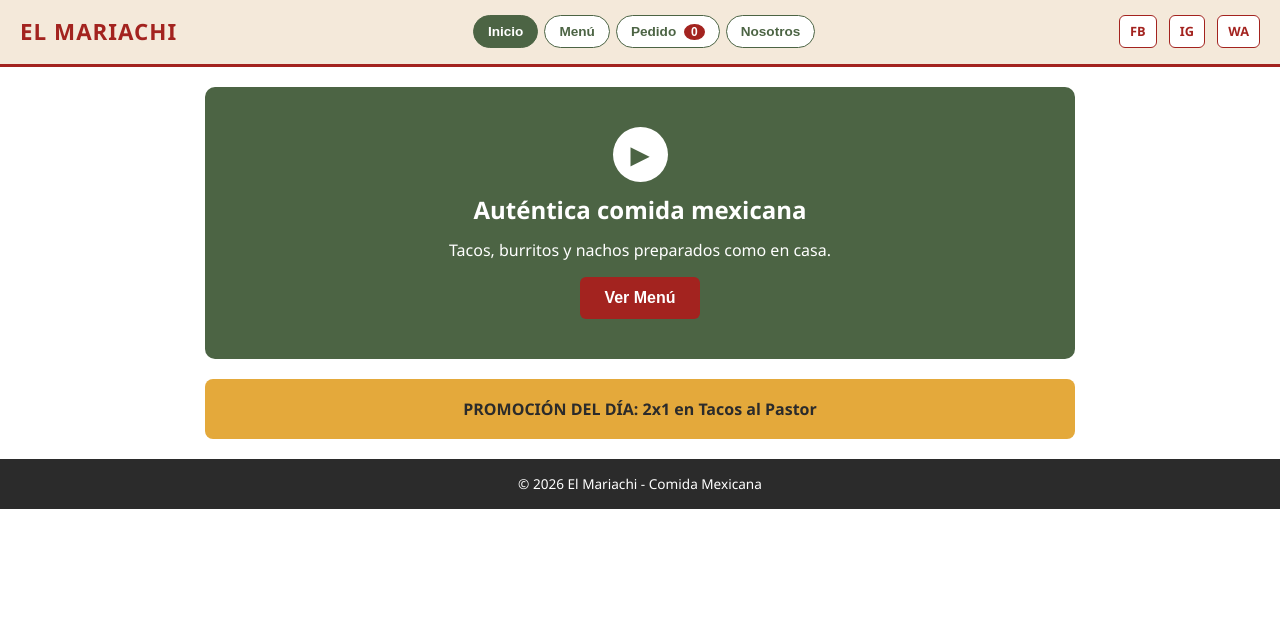
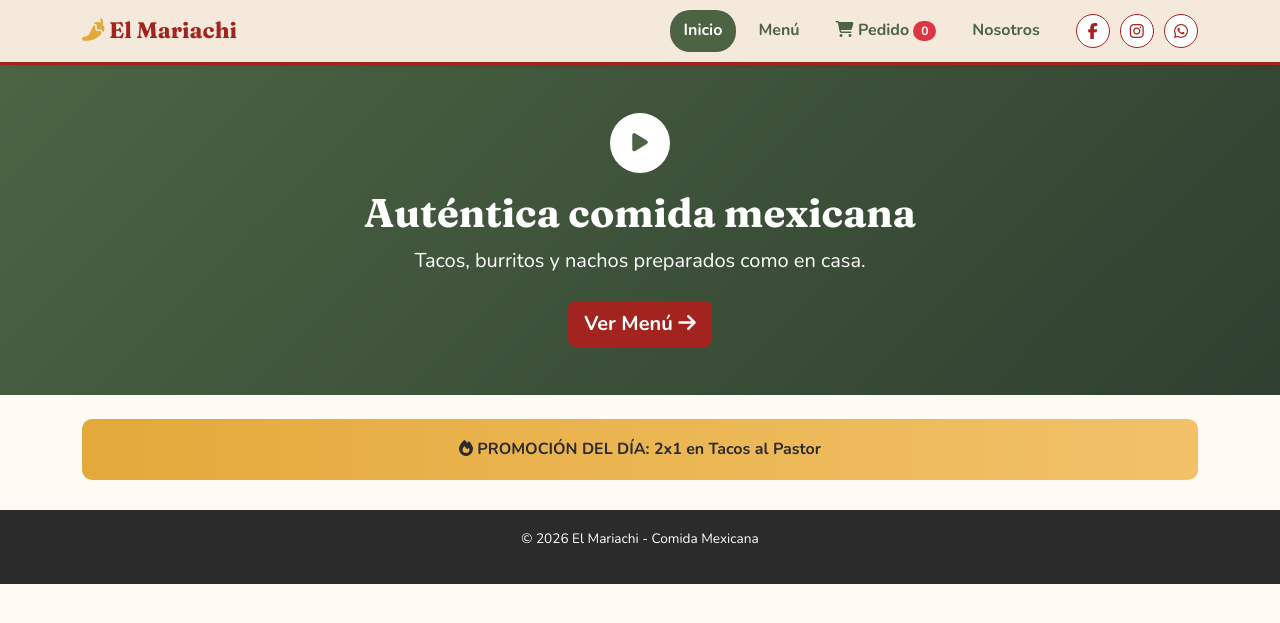
Before and after one commit to bguzman2004/DWM2026, a PHP site: page /index.html in a window 1280 px wide. Shown: the top 623 px of the page. Run offline with PHP 8.4, Linux system fonts and the light colour scheme.

Commit message:
frontend final, Creado por Benjamín Guzmán

```diff
--- a/index.html
+++ b/index.html
@@ -4,53 +4,85 @@
 <meta charset="UTF-8">
 <meta name="viewport" content="width=device-width, initial-scale=1.0">
 <title>El Mariachi - Comida Mexicana</title>
+
+<!-- Google Fonts -->
+<link rel="preconnect" href="https://fonts.googleapis.com">
+<link href="https://fonts.googleapis.com/css2?family=Fraunces:wght@600;700&family=Nunito:wght@400;600;700&display=swap" rel="stylesheet">
+
+<!-- Bootstrap -->
+<link href="https://cdn.jsdelivr.net/npm/bootstrap@5.3.8/dist/css/bootstrap.min.css" rel="stylesheet">
+
+<!-- Font Awesome -->
+<link rel="stylesheet" href="https://cdnjs.cloudflare.com/ajax/libs/font-awesome/6.5.1/css/all.min.css">
+
 <link rel="stylesheet" href="style.css">
 </head>
 <body>
 
-    <!-- Header con navegación -->
-    <header class="header">
-        <div class="logo">EL MARIACHI</div>
-
-        <nav class="nav">
-            <button class="nav-btn active" data-vista="inicio">Inicio</button>
-            <button class="nav-btn" data-vista="menu">Menú</button>
+    <!-- Navbar -->
+    <nav class="navbar navbar-expand-md navbar-light bg-crema shadow-sm sticky-top">
+        <div class="container">
+            <a class="navbar-brand logo" href="#" data-vista="inicio">
+                <i class="fa-solid fa-pepper-hot"></i> El Mariachi
+            </a>
+            <button class="navbar-toggler" type="button" data-bs-toggle="collapse" data-bs-target="#navMenu">
+                <span class="navbar-toggler-icon"></span>
+            </button>
+            <div class="collapse navbar-collapse" id="navMenu">
+                <ul class="navbar-nav ms-auto align-items-md-center gap-2">
+                    <li class="nav-item"><button class="nav-btn active" data-vista="inicio">Inicio</button></li>
+                    <li class="nav-item"><button class="nav-btn" data-vista="menu">Menú</button></li>
+                    <li class="nav-item">
                         <button class="nav-btn" data-vista="pedido">
-                Pedido <span id="carritoContador" class="badge">0</span>
+                            <i class="fa-solid fa-cart-shopping"></i> Pedido
+                            <span id="carritoContador" class="badge rounded-pill text-bg-danger">0</span>
                         </button>
-            <button class="nav-btn" data-vista="nosotros">Nosotros</button>
+                    </li>
+                    <li class="nav-item"><button class="nav-btn" data-vista="nosotros">Nosotros</button></li>
+                </ul>
+                <div class="social-icons ms-md-3 mt-2 mt-md-0">
+                    <a href="#" aria-label="Facebook"><i class="fa-brands fa-facebook-f"></i></a>
+                    <a href="#" aria-label="Instagram"><i class="fa-brands fa-instagram"></i></a>
+                    <a href="#" aria-label="WhatsApp"><i class="fa-brands fa-whatsapp"></i></a>
+                </div>
+            </div>
+        </div>
     </nav>
-
-        <div class="social-icons">
-            <a href="#" aria-label="Facebook">FB</a>
-            <a href="#" aria-label="Instagram">IG</a>
-            <a href="#" aria-label="WhatsApp">WA</a>
-        </div>
-    </header>
 
     <main>
 
         <!-- VISTA: INICIO -->
         <section id="vista-inicio" class="vista">
-            <div class="hero">
-                <div class="play-icon">&#9658;</div>
+            <div class="hero text-center text-white">
+                <div class="container py-5">
+                    <div class="play-icon mx-auto mb-3">
+                        <i class="fa-solid fa-play"></i>
+                    </div>
                     <h1>Auténtica comida mexicana</h1>
-                <p>Tacos, burritos y nachos preparados como en casa.</p>
-                <button class="btn-primario" id="btnVerMenu">Ver Menú</button>
+                    <p class="lead">Tacos, burritos y nachos preparados como en casa.</p>
+                    <button class="btn btn-primario btn-lg mt-2" id="btnVerMenu">
+                        Ver Menú <i class="fa-solid fa-arrow-right"></i>
+                    </button>
+                </div>
             </div>
 
+            <div class="container mt-4">
                 <div class="ad-banner" id="promoDelDia">
-                PROMOCIÓN DEL DÍA: 2x1 en Tacos al Pastor
+                    <i class="fa-solid fa-fire"></i> PROMOCIÓN DEL DÍA: 2x1 en Tacos al Pastor
+                </div>
             </div>
         </section>
 
         <!-- VISTA: MENÚ -->
         <section id="vista-menu" class="vista hidden">
-            <h2>Nuestro Menú</h2>
+            <div class="container">
+                <h2 class="text-center">Nuestro Menú</h2>
 
                 <div class="menu-controles">
-                <label for="buscarPlatillo">Buscar:</label>
-                <input type="search" id="buscarPlatillo" placeholder="Ej: tacos...">
+                    <div class="input-group buscador">
+                        <span class="input-group-text bg-white"><i class="fa-solid fa-magnifying-glass"></i></span>
+                        <input type="search" id="buscarPlatillo" class="form-control" placeholder="Buscar platillo...">
+                    </div>
 
                     <div class="filtros" id="filtrosCategoria">
                         <button class="filtro-btn active" data-cat="Todos">Todos</button>
@@ -61,16 +93,20 @@
                     </div>
                 </div>
 
-            <ul id="listaMenu" class="menu-list"></ul>
-            <p id="sinResultados" class="sin-resultados hidden">No se encontraron platillos.</p>
+                <div id="listaMenu" class="row g-4 mt-1"></div>
+                <p id="sinResultados" class="sin-resultados hidden text-center py-4">
+                    <i class="fa-solid fa-circle-exclamation"></i> No se encontraron platillos.
+                </p>
+            </div>
         </section>
 
         <!-- VISTA: PEDIDO -->
         <section id="vista-pedido" class="vista hidden">
-            <h2>Tu Pedido</h2>
+            <div class="container" style="max-width:700px;">
+                <h2 class="text-center">Tu Pedido</h2>
 
                 <article id="carritoResumen" class="carrito-resumen">
-                <p id="carritoVacioMsg">Aún no has agregado platillos. Ve al Menú y agrega alguno.</p>
+                    <p id="carritoVacioMsg"><i class="fa-solid fa-basket-shopping"></i> Aún no has agregado platillos. Ve al Menú y agrega alguno.</p>
                     <ul id="carritoLista" class="carrito-lista"></ul>
                     <p class="carrito-total">Total: <span id="carritoTotal">$0</span></p>
                 </article>
@@ -80,70 +116,83 @@
                         <legend>Datos de contacto</legend>
 
                         <div class="campo">
-                        <label for="nombreCliente">Nombre completo *</label>
-                        <input type="text" id="nombreCliente" name="nombreCliente" placeholder="Ej: Benjamín Guzmán">
+                            <label for="nombreCliente" class="form-label">Nombre completo *</label>
+                            <input type="text" id="nombreCliente" name="nombreCliente" class="form-control" placeholder="Ej: Benjamín Guzmán">
                             <span class="error" id="errorNombre"></span>
                         </div>
 
                         <div class="campo">
-                        <label for="telefonoCliente">Teléfono *</label>
-                        <input type="tel" id="telefonoCliente" name="telefonoCliente" placeholder="Ej: 912345678">
+                            <label for="telefonoCliente" class="form-label">Teléfono *</label>
+                            <input type="tel" id="telefonoCliente" name="telefonoCliente" class="form-control" placeholder="Ej: 912345678">
                             <span class="error" id="errorTelefono"></span>
                         </div>
 
                         <div class="campo">
-                        <label for="emailCliente">Email (opcional)</label>
-                        <input type="email" id="emailCliente" name="emailCliente" placeholder="Ej: correo@ejemplo.com">
+                            <label for="emailCliente" class="form-label">Email (opcional)</label>
+                            <input type="email" id="emailCliente" name="emailCliente" class="form-control" placeholder="Ej: correo@ejemplo.com">
                             <span class="error" id="errorEmail"></span>
                         </div>
 
                         <div class="campo">
-                        <label for="notasCliente">Notas para tu pedido</label>
-                        <textarea id="notasCliente" name="notasCliente" maxlength="200" rows="3" placeholder="Ej: sin cebolla, agregar más salsa..."></textarea>
+                            <label for="notasCliente" class="form-label">Notas para tu pedido</label>
+                            <textarea id="notasCliente" name="notasCliente" class="form-control" maxlength="200" rows="3" placeholder="Ej: sin cebolla, agregar más salsa..."></textarea>
                             <span class="contador" id="contadorNotas">0/200</span>
                         </div>
                     </fieldset>
 
-                <button type="submit" class="btn-primario">Confirmar Pedido</button>
+                    <button type="submit" class="btn btn-primario btn-lg w-100">
+                        Confirmar Pedido <i class="fa-solid fa-check"></i>
+                    </button>
                 </form>
+            </div>
         </section>
 
         <!-- VISTA: CONFIRMACIÓN -->
         <section id="vista-confirmacion" class="vista hidden">
-            <div class="confirmacion">
-                <h2>¡Pedido Confirmado! ✅</h2>
+            <div class="container" style="max-width:600px;">
+                <div class="confirmacion text-center">
+                    <i class="fa-solid fa-circle-check fa-3x mb-2"></i>
+                    <h2>¡Pedido Confirmado!</h2>
                     <p>Número de orden: <strong id="confNumero"></strong></p>
                     <p>Fecha: <span id="confFecha"></span></p>
                     <p>Cliente: <span id="confCliente"></span></p>
                     <p>Teléfono: <span id="confTelefono"></span></p>
 
-                <ul id="confItems" class="carrito-lista"></ul>
+                    <ul id="confItems" class="carrito-lista text-start"></ul>
                     <p class="carrito-total">Total: <span id="confTotal"></span></p>
 
-                <button class="btn-primario" id="btnNuevoPedido">Hacer otro pedido</button>
+                    <button class="btn btn-primario mt-2" id="btnNuevoPedido">Hacer otro pedido</button>
+                </div>
             </div>
         </section>
 
         <!-- VISTA: NOSOTROS -->
         <section id="vista-nosotros" class="vista hidden">
-            <h2>Nosotros</h2>
+            <div class="container" style="max-width:700px;">
+                <h2 class="text-center">Nosotros</h2>
                 <article>
                     <p>En El Mariachi llevamos la auténtica cocina mexicana a tu mesa: tacos, burritos y nachos preparados con recetas tradicionales, ingredientes frescos y mucho cariño.</p>
                     <p>Fundado por un equipo apasionado por la comida mexicana real, buscamos que cada visita se sienta como una fiesta.</p>
                 </article>
 
-            <div class="mini-banners">
-                <div class="mini-banner">SÍGUENOS EN<br>INSTAGRAM</div>
-                <div class="mini-banner">RESEÑAS EN<br>GOOGLE</div>
+                <div class="row g-3 mt-3">
+                    <div class="col-6">
+                        <div class="mini-banner"><i class="fa-brands fa-instagram fa-lg"></i><br>SÍGUENOS EN INSTAGRAM</div>
+                    </div>
+                    <div class="col-6">
+                        <div class="mini-banner"><i class="fa-brands fa-google fa-lg"></i><br>RESEÑAS EN GOOGLE</div>
+                    </div>
+                </div>
             </div>
         </section>
 
     </main>
 
-    <footer class="footer">
+    <footer class="footer text-center">
         <p>&copy; 2026 El Mariachi - Comida Mexicana</p>
     </footer>
 
+    <script src="https://cdn.jsdelivr.net/npm/bootstrap@5.3.8/dist/js/bootstrap.bundle.min.js"></script>
     <script src="script.js"></script>
 </body>
 </html>
--- a/style.css
+++ b/style.css
@@ -9,55 +9,47 @@
 
 * {
     box-sizing: border-box;
-    margin: 0;
-    padding: 0;
 }
 
 body {
-    font-family: 'Segoe UI', Arial, sans-serif;
-    background-color: #ffffff;
+    font-family: 'Nunito', sans-serif;
+    background-color: #fffaf3;
     color: var(--carbon);
-    line-height: 1.5;
+    line-height: 1.6;
+}
+
+h1, h2, h3, .logo {
+    font-family: 'Fraunces', serif;
 }
 
 .hidden {
     display: none !important;
 }
 
-/* Header y navegación */
-.header {
-    display: flex;
-    flex-wrap: wrap;
-    justify-content: space-between;
-    align-items: center;
-    background-color: var(--crema);
+/* ===== Navbar ===== */
+.bg-crema {
+    background-color: var(--crema) !important;
     border-bottom: 3px solid var(--rojo-chile);
-    padding: 15px 20px;
-    gap: 10px;
 }
 
 .logo {
+    color: var(--rojo-chile) !important;
+    font-weight: 700;
     font-size: 1.4rem;
-    font-weight: bold;
-    color: var(--rojo-chile);
-    letter-spacing: 1px;
 }
 
-.nav {
-    display: flex;
-    gap: 6px;
-    flex-wrap: wrap;
+.logo i {
+    color: var(--amarillo-mostaza);
 }
 
 .nav-btn {
-    background: white;
-    border: 1px solid var(--verde-palta);
+    background: none;
+    border: none;
     color: var(--verde-palta);
+    font-weight: 700;
     padding: 8px 14px;
     border-radius: 20px;
     cursor: pointer;
-    font-weight: 600;
-    font-size: 0.85rem;
     transition: background 0.2s, color 0.2s;
 }
 
@@ -67,105 +59,86 @@ body {
     color: white;
 }
 
-.badge {
-    background: var(--rojo-chile);
-    color: white;
-    border-radius: 50%;
-    padding: 1px 7px;
-    font-size: 0.75rem;
-    margin-left: 4px;
-}
-
 .social-icons a {
-    display: inline-block;
-    margin-left: 8px;
+    display: inline-flex;
+    align-items: center;
+    justify-content: center;
+    width: 34px;
+    height: 34px;
+    margin-left: 6px;
     text-decoration: none;
     background: white;
     border: 1px solid var(--rojo-chile);
     color: var(--rojo-chile);
-    padding: 6px 10px;
-    border-radius: 6px;
-    font-size: 0.8rem;
-    font-weight: bold;
+    border-radius: 50%;
+    transition: background 0.2s, color 0.2s;
 }
 
-/* Layout general de vistas */
-main {
-    max-width: 900px;
-    margin: 0 auto;
-    padding: 20px 15px;
+.social-icons a:hover {
+    background: var(--rojo-chile);
+    color: white;
 }
 
-.vista h2 {
-    color: var(--rojo-chile);
-    margin-bottom: 15px;
-}
-
-/* Vista Inicio */
+/* ===== Hero ===== */
 .hero {
-    background-color: var(--verde-palta);
-    color: white;
-    border-radius: 10px;
-    padding: 40px 20px;
-    text-align: center;
-    margin-bottom: 20px;
+    background: linear-gradient(135deg, var(--verde-palta), #2f4030);
 }
 
 .hero h1 {
-    margin: 10px 0;
+    font-weight: 700;
 }
 
 .play-icon {
-    font-size: 2rem;
+    width: 60px;
+    height: 60px;
     background: white;
     color: var(--verde-palta);
     border-radius: 50%;
-    width: 55px;
-    height: 55px;
     display: flex;
     align-items: center;
     justify-content: center;
-    margin: 0 auto 10px;
+    font-size: 1.3rem;
 }
 
 .btn-primario {
     background-color: var(--rojo-chile);
     color: white;
     border: none;
-    padding: 12px 24px;
-    border-radius: 6px;
-    font-weight: bold;
-    cursor: pointer;
-    margin-top: 15px;
-    font-size: 1rem;
-    transition: opacity 0.2s;
+    font-weight: 700;
+    border-radius: 8px;
+    transition: transform 0.15s, opacity 0.2s;
 }
 
 .btn-primario:hover {
-    opacity: 0.85;
+    opacity: 0.9;
+    transform: translateY(-1px);
+    color: white;
 }
 
 .ad-banner {
-    background-color: var(--amarillo-mostaza);
-    border-radius: 8px;
+    background: linear-gradient(90deg, var(--amarillo-mostaza), #f2c169);
+    border-radius: 10px;
     padding: 18px;
     text-align: center;
-    font-weight: bold;
+    font-weight: 700;
+    color: var(--carbon);
 }
 
-/* Vista Menú */
+/* ===== Menú ===== */
+.vista h2 {
+    color: var(--rojo-chile);
+    margin: 25px 0 20px;
+}
+
 .menu-controles {
     display: flex;
     flex-direction: column;
-    gap: 10px;
-    margin-bottom: 15px;
+    gap: 12px;
+    margin-bottom: 10px;
 }
 
-.menu-controles input[type="search"] {
-    padding: 10px;
-    border-radius: 6px;
-    border: 1px solid #ccc;
-    font-size: 0.95rem;
+.buscador {
+    max-width: 400px;
 }
 
 .filtros {
@@ -264,130 +275,88 @@ main {
     padding: 3px 8px;
     cursor: pointer;
     font-size: 0.75rem;
-    margin-left: 10px;
 }
 
 .carrito-total {
     text-align: right;
-    font-weight: bold;
+    font-weight: 700;
     margin-top: 10px;
-    font-size: 1.05rem;
+    font-size: 1.1rem;
 }
 
 fieldset {
     border: 1px solid var(--verde-palta);
-    border-radius: 8px;
-    padding: 15px;
-    margin-bottom: 15px;
+    border-radius: 12px;
+    padding: 18px;
+    margin-bottom: 18px;
 }
 
 legend {
-    font-weight: bold;
+    font-weight: 700;
     color: var(--verde-palta);
-    padding: 0 6px;
+    padding: 0 8px;
+    width: auto;
 }
 
 .campo {
     margin-bottom: 14px;
-    display: flex;
-    flex-direction: column;
-    gap: 4px;
 }
 
-.campo label {
-    font-weight: 600;
-    font-size: 0.9rem;
-}
-
-.campo input,
-.campo textarea {
-    padding: 10px;
-    border-radius: 6px;
-    border: 1px solid #ccc;
-    font-size: 0.95rem;
-    font-family: inherit;
-}
-
-.campo input.input-error,
-.campo textarea.input-error {
+.campo .form-control.input-error {
     border-color: var(--error);
     background-color: #fdecea;
 }
 
 .error {
+    display: block;
     color: var(--error);
     font-size: 0.8rem;
     min-height: 1em;
+    margin-top: 4px;
 }
 
 .contador {
+    display: block;
     font-size: 0.75rem;
     color: #888;
     text-align: right;
+    margin-top: 4px;
 }
 
-/* Vista Confirmación */
+/* ===== Confirmación ===== */
 .confirmacion {
-    background: var(--crema);
-    border-radius: 10px;
-    padding: 25px;
+    background: white;
+    border-radius: 14px;
+    padding: 30px 25px;
     border: 2px solid var(--verde-palta);
+    box-shadow: 0 6px 18px rgba(0,0,0,0.08);
+}
+
+.confirmacion i.fa-circle-check {
+    color: var(--verde-palta);
 }
 
 .confirmacion h2 {
     color: var(--verde-palta);
 }
 
-.confirmacion p {
-    margin: 6px 0;
+/* ===== Nosotros ===== */
+.mini-banner {
+    background: white;
+    border: 1px solid var(--rojo-chile);
+    border-radius: 12px;
+    padding: 22px 10px;
+    text-align: center;
+    font-size: 0.85rem;
+    font-weight: 700;
+    color: var(--rojo-chile);
 }
 
-/* Nosotros */
-.mini-banners {
-    display: grid;
-    grid-template-columns: 1fr 1fr;
-    gap: 10px;
-    margin-top: 20px;
-}
-
-.mini-banner {
-    background-color: var(--crema);
-    border: 1px solid var(--rojo-chile);
-    border-radius: 8px;
-    padding: 25px 10px;
-    text-align: center;
-    font-size: 0.85rem;
-    font-weight: bold;
-}
-
+/* ===== Footer ===== */
 .footer {
     background-color: var(--carbon);
     color: white;
-    text-align: center;
-    padding: 15px;
+    padding: 18px;
     font-size: 0.85rem;
+    margin-top: 30px;
 }
-
-/* Responsivo */
-@media (min-width: 600px) {
-    .menu-controles {
-        flex-direction: row;
-        align-items: center;
-        flex-wrap: wrap;
-    }
-
-    .menu-controles input[type="search"] {
-        flex: 1;
-        min-width: 200px;
-    }
-}
-
-@media (min-width: 768px) {
-    .header {
-        flex-wrap: nowrap;
-    }
-
-    .mini-banners {
-        grid-template-columns: 1fr 1fr;
-    }
-}
```
Also changed, not shown: other parts of style.css (+68 -30 lines), script.js (+56 -37 lines). Lines whose indentation alone changed are shown as unchanged.
